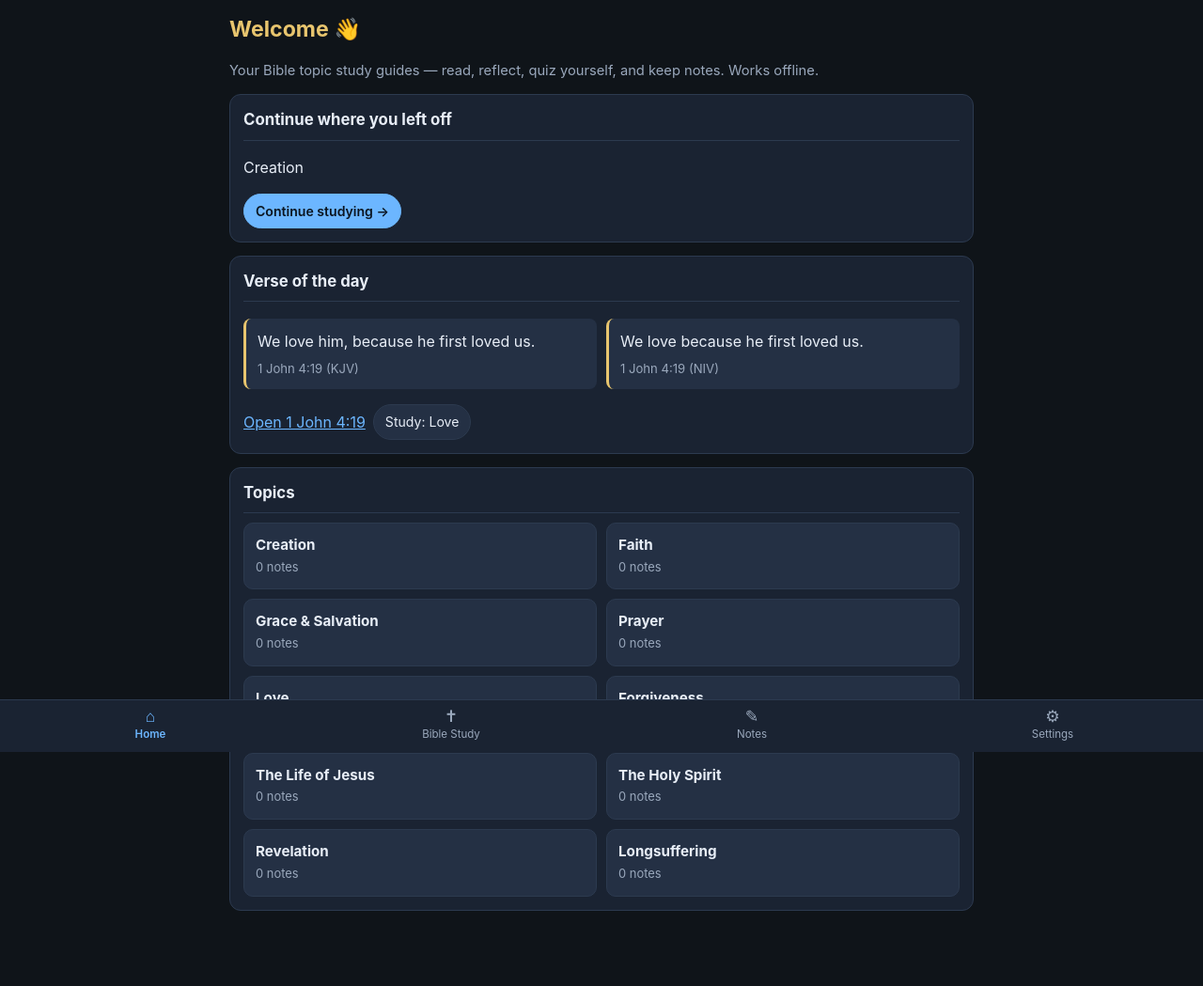
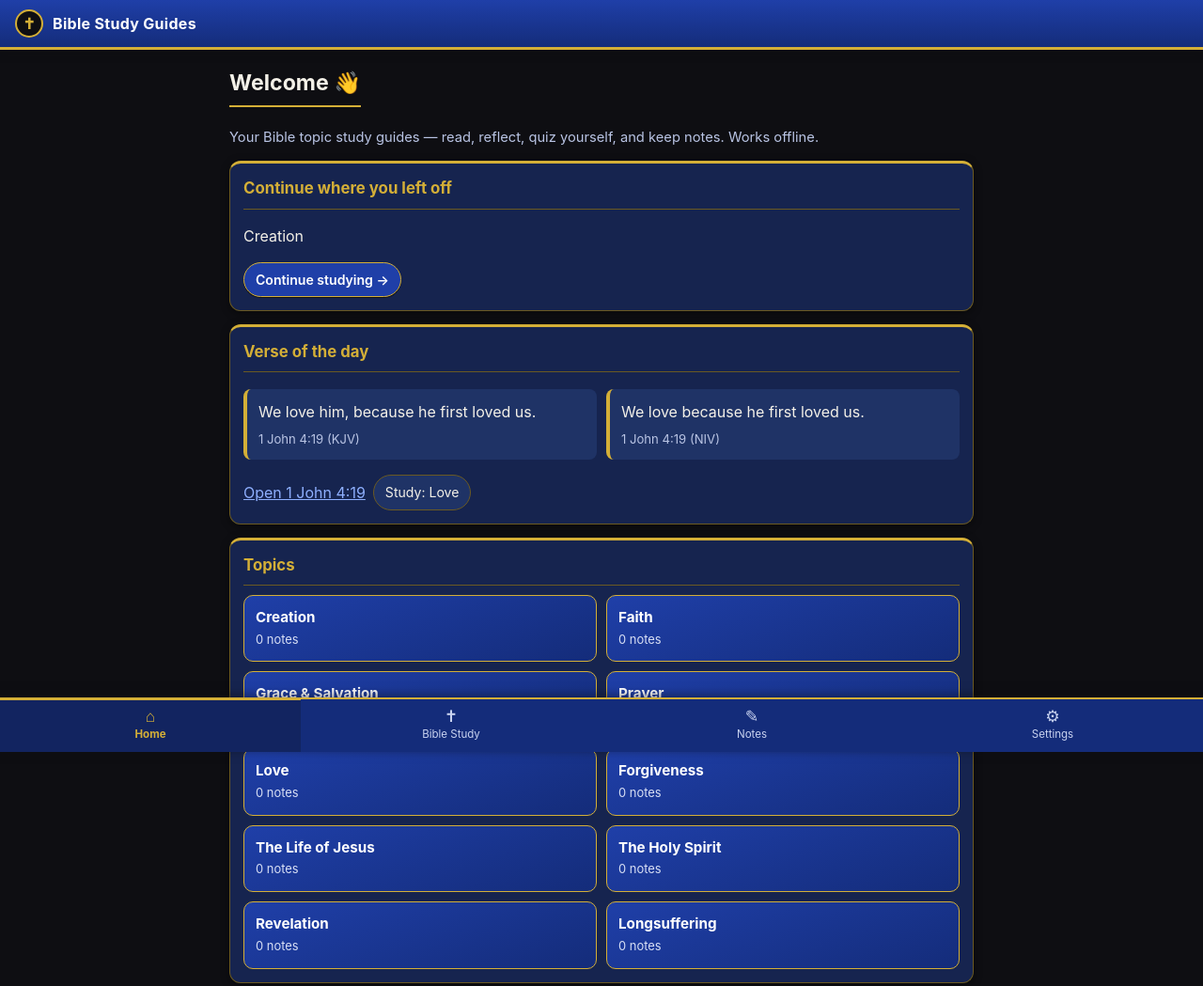
Before and after one commit to Natwonb/bible-study-guides, a plain HTML site: page index.html in a window 1280 px wide. Shown: the whole page at 94% size. Drawn offline with Linux system fonts and the light colour scheme.

Commit message:
v1.2.0: royal blue + gold + black theme, new icons, SW cache v3

```diff
--- a/index.html
+++ b/index.html
@@ -1,44 +1,50 @@
 <!DOCTYPE html><html lang="en"><head><meta charset="utf-8"/>
 <meta name="viewport" content="width=device-width, initial-scale=1, viewport-fit=cover"/>
-<meta name="theme-color" content="#1a2d4a"/><meta name="apple-mobile-web-app-capable" content="yes"/>
+<meta name="theme-color" content="#142C7A"/><meta name="apple-mobile-web-app-capable" content="yes"/>
 <meta name="apple-mobile-web-app-status-bar-style" content="black-translucent"/><meta name="apple-mobile-web-app-title" content="Bible Study"/>
 <meta name="mobile-web-app-capable" content="yes"/><meta name="description" content="Offline Bible topic study guides with quizzes, notes, KJV and NIV memory verses, and classic commentaries."/>
 <title>Bible Study Guides</title><link rel="manifest" href="manifest.webmanifest"/><link rel="apple-touch-icon" href="apple-touch-icon.png"/>
 <link rel="icon" type="image/png" sizes="192x192" href="icon-192.png"/><style>
-:root{--bg:#0f1419;--surface:#1a2332;--surface2:#243044;--text:#e8eef7;--muted:#9aa8bc;--accent:#6cb6ff;--gold:#e8c56e;--border:#2c3a4f;--ok:#7dcea0;--danger:#ff7b7b;--fs:16px}
-body.light{--bg:#f6f4ef;--surface:#fff;--surface2:#f0ece2;--text:#1d2430;--muted:#5d6878;--accent:#1f6fd1;--gold:#8a6410;--border:#ddd5c4;--ok:#1e7a46;--danger:#c0392b}
+:root{--royal:#1F3FA8;--deep:#142C7A;--gold:#D4AF37;--ink:#0E0E12;--bg:#0E0E12;--surface:#16244F;--surface2:#1F3366;--text:#F4F1E8;--muted:#B9C4E4;--accent:#8FB0FF;--goldText:#D4AF37;--border:#6B5A22;--ok:#7DDBA3;--danger:#FF8A8A;--shadow:0 2px 10px rgba(0,0,0,.45);--fs:16px}
+body.light{--bg:#FBF8F0;--surface:#FFFFFF;--surface2:#F3EEDD;--text:#0E0E12;--muted:#4A5370;--accent:#1F3FA8;--goldText:#8A6A12;--border:#E0CF94;--ok:#1E7A46;--danger:#B3261E;--shadow:0 2px 8px rgba(14,14,18,.12)}
 *{box-sizing:border-box}html,body{margin:0;padding:0;background:var(--bg);color:var(--text);font-family:-apple-system,BlinkMacSystemFont,"Segoe UI",Roboto,Helvetica,Arial,sans-serif;line-height:1.5;-webkit-text-size-adjust:100%;font-size:var(--fs)}
 a{color:var(--accent)}
-.wrap{max-width:820px;margin:0 auto;padding:calc(14px + env(safe-area-inset-top)) 14px calc(90px + env(safe-area-inset-bottom))}
-h1{font-size:1.45em;margin:0 0 6px;color:var(--gold)}.sub{color:var(--muted);font-size:.92em}
-.card{background:var(--surface);border:1px solid var(--border);border-radius:12px;padding:14px;margin:14px 0}
-.card h2{margin:0 0 10px;font-size:1.05em;border-bottom:1px solid var(--border);padding-bottom:8px}
+header.top{position:sticky;top:0;z-index:11;background:linear-gradient(180deg,var(--royal),var(--deep));color:#fff;border-bottom:3px solid var(--gold);box-shadow:0 2px 8px rgba(14,14,18,.5);padding:calc(10px + env(safe-area-inset-top)) calc(16px + env(safe-area-inset-right)) 10px calc(16px + env(safe-area-inset-left));display:flex;align-items:center;gap:10px;font-weight:700;letter-spacing:.3px}
+header.top .mark{width:30px;height:30px;border-radius:50%;background:var(--ink);border:2px solid var(--gold);color:var(--gold);display:flex;align-items:center;justify-content:center;font-size:16px}
+.wrap{max-width:820px;margin:0 auto;padding:14px 14px calc(90px + env(safe-area-inset-bottom))}
+h1{font-size:1.45em;margin:4px 0 6px;color:var(--text);padding-bottom:6px;border-bottom:2px solid var(--gold);display:inline-block}
+.sub{color:var(--muted);font-size:.92em}
+.card{background:var(--surface);border:1px solid var(--border);border-top:3px solid var(--gold);border-radius:12px;padding:14px;margin:14px 0;box-shadow:var(--shadow)}
+.card h2{margin:0 0 10px;font-size:1.05em;color:var(--goldText);border-bottom:1px solid var(--border);padding-bottom:8px}
+.card .card{border-top-width:1px;box-shadow:none}
 .seg{display:flex;flex-wrap:wrap;gap:6px;margin:8px 0 4px}
 button,.btn{font:inherit;font-size:.88em;background:var(--surface2);color:var(--text);border:1px solid var(--border);border-radius:999px;padding:7px 12px;cursor:pointer}
-button.active,.btn.primary{background:var(--accent);color:#0b1520;border-color:var(--accent);font-weight:600}
-body.light button.active,body.light .btn.primary{color:#fff}
+button.active{background:var(--gold);color:var(--ink);border-color:var(--gold);font-weight:700}
+.btn.primary{background:var(--royal);color:#fff;border:1px solid var(--gold);font-weight:600;box-shadow:0 1px 0 var(--ink)}
 .btn.danger{color:var(--danger)}
-.callout{background:var(--surface2);border-left:3px solid var(--accent);padding:10px 12px;border-radius:8px;color:var(--muted);font-size:.9em;margin:8px 0}
+.callout{background:var(--surface2);border-left:4px solid var(--gold);padding:10px 12px;border-radius:8px;color:var(--muted);font-size:.9em;margin:8px 0}
 .ref-row{margin:0 0 10px}.muted,.ref-note{color:var(--muted)}
-.term{margin:0 0 10px}.term .label{font-weight:600;color:var(--gold);display:block}
-ol.qlist{padding-left:1.2rem;margin:0}ol.qlist li{margin:0 0 10px}.quiz-a{color:var(--ok);margin-top:4px}
-.toggle{display:flex;align-items:center;gap:10px;margin-bottom:10px}.toggle input{width:18px;height:18px}
-.quote{background:var(--surface2);border-radius:8px;padding:12px;margin:8px 0;border-left:3px solid var(--gold)}
+.term{margin:0 0 10px}.term .label{font-weight:700;color:var(--goldText);display:block}
+ol.qlist{padding-left:1.2rem;margin:0}ol.qlist li{margin:0 0 10px}ol.qlist li::marker{color:var(--goldText);font-weight:700}.quiz-a{color:var(--ok);margin-top:4px}
+.toggle{display:flex;align-items:center;gap:10px;margin-bottom:10px}.toggle input{width:18px;height:18px;accent-color:var(--royal)}
+.quote{background:var(--surface2);border-radius:8px;padding:12px;margin:8px 0;border-left:4px solid var(--gold)}
 .quote .cite{color:var(--muted);font-size:.82em;margin-top:8px}
 .grid2{display:grid;grid-template-columns:1fr;gap:10px}@media(min-width:640px){.grid2{grid-template-columns:1fr 1fr}}
 .tiles{display:grid;grid-template-columns:1fr 1fr;gap:10px}
-.tile{background:var(--surface2);border:1px solid var(--border);border-radius:10px;padding:12px;text-align:left;border-radius:10px;font-size:.95em}
+.tile{background:linear-gradient(160deg,var(--royal),var(--deep));color:#fff;border:1px solid var(--gold);border-radius:10px;padding:12px;text-align:left;font-size:.95em}
+.tile .muted{color:#D9E0F5!important}
 .links a{display:block;background:var(--surface2);border:1px solid var(--border);border-radius:8px;padding:10px 12px;margin:6px 0;text-decoration:none}
 .links a small{display:block;color:var(--muted)}
 input[type=text],input[type=search],textarea,select{font:inherit;width:100%;background:var(--surface2);color:var(--text);border:1px solid var(--border);border-radius:8px;padding:9px;margin:4px 0 10px}
+input:focus,textarea:focus,select:focus{outline:2px solid var(--gold);outline-offset:1px}
 textarea{min-height:140px}
 .note{border-top:1px solid var(--border);padding:10px 0}.note:first-child{border-top:0}
-.note h3{margin:0 0 4px;font-size:1em}.tag{display:inline-block;font-size:.75em;background:var(--surface2);border:1px solid var(--border);border-radius:999px;padding:1px 8px;color:var(--gold)}
+.note h3{margin:0 0 4px;font-size:1em}.tag{display:inline-block;font-size:.75em;background:var(--ink);border:1px solid var(--gold);border-radius:999px;padding:1px 8px;color:var(--gold)}
 .row{display:flex;gap:8px;flex-wrap:wrap;align-items:center}
-nav.tabs{position:fixed;left:0;right:0;bottom:0;display:flex;background:var(--surface);border-top:1px solid var(--border);padding-bottom:env(safe-area-inset-bottom);padding-left:env(safe-area-inset-left);padding-right:env(safe-area-inset-right);z-index:10}
-nav.tabs button{flex:1;border:0;border-radius:0;background:none;padding:8px 2px 10px;color:var(--muted);font-size:.72em;display:flex;flex-direction:column;align-items:center;gap:2px}
+nav.tabs{position:fixed;left:0;right:0;bottom:0;display:flex;background:var(--deep);border-top:2px solid var(--gold);box-shadow:0 -2px 10px rgba(14,14,18,.5);padding-bottom:env(safe-area-inset-bottom);padding-left:env(safe-area-inset-left);padding-right:env(safe-area-inset-right);z-index:10}
+nav.tabs button{flex:1;border:0;border-radius:0;background:none;padding:8px 2px 10px;color:#C9D3F0;font-size:.72em;display:flex;flex-direction:column;align-items:center;gap:2px;border-top:3px solid transparent;margin-top:-2px}
 nav.tabs button .ic{font-size:1.5em;line-height:1}
-nav.tabs button.on{color:var(--accent);font-weight:600}
+nav.tabs button.on{color:var(--gold);font-weight:700;border-top-color:var(--gold);background:rgba(14,14,18,.25)}
 </style></head>
 <body><div id="app"></div><script>
 const BOOK_ABBR={genesis:"GEN",exodus:"EXO",leviticus:"LEV",numbers:"NUM",deuteronomy:"DEU",joshua:"JOS",judges:"JDG",ruth:"RUT","1 samuel":"1SA","2 samuel":"2SA","1 kings":"1KI","2 kings":"2KI","1 chronicles":"1CH","2 chronicles":"2CH",ezra:"EZR",nehemiah:"NEH",esther:"EST",job:"JOB",psalm:"PSA",psalms:"PSA",proverbs:"PRO",ecclesiastes:"ECC","song of solomon":"SNG","song of songs":"SNG",isaiah:"ISA",jeremiah:"JER",lamentations:"LAM",ezekiel:"EZK",daniel:"DAN",hosea:"HOS",joel:"JOL",amos:"AMO",obadiah:"OBA",jonah:"JON",micah:"MIC",nahum:"NAM",habakkuk:"HAB",zephaniah:"ZEP",haggai:"HAG",zechariah:"ZEC",malachi:"MAL",matthew:"MAT",mark:"MRK",luke:"LUK",john:"JHN",acts:"ACT",romans:"ROM","1 corinthians":"1CO","2 corinthians":"2CO",galatians:"GAL",ephesians:"EPH",philippians:"PHP",colossians:"COL","1 thessalonians":"1TH","2 thessalonians":"2TH","1 timothy":"1TI","2 timothy":"2TI",titus:"TIT",philemon:"PHM",hebrews:"HEB",james:"JAS","1 peter":"1PE","2 peter":"2PE","1 john":"1JN","2 john":"2JN","3 john":"3JN",jude:"JUD",revelation:"REV"};
@@ -66,7 +72,7 @@ const saveNotes=()=>LS.set("bsg-notes",S.notes);
 const topic=id=>DATA.topics.find(x=>x.id===id)||DATA.topics[0];
 const seg=(opts,val,act)=>`<div class="seg">${opts.map(([v,l])=>`<button class="${v==val?"active":""}" data-a="${act}" data-v="${esc(v)}">${esc(l)}</button>`).join("")}</div>`;
 function applyTheme(){document.body.classList.toggle("light",S.theme==="light");document.documentElement.style.setProperty("--fs",S.fs+"px");
- const mc=document.querySelector('meta[name=theme-color]');if(mc)mc.content=S.theme==="light"?"#f6f4ef":"#1a2d4a"}
+ const mc=document.querySelector('meta[name=theme-color]');if(mc)mc.content="#142C7A"}
 function go(tab,push=true){if(tab===S.tab)return;if(push)S.history.push(S.tab);S.tab=tab;render();window.scrollTo(0,0)}
 // Called by Android back button; returns true if handled
 window.appBack=function(){if(S.tab==="notes"&&S.editing){S.editing=null;render();return true}
@@ -112,12 +118,12 @@ function notes(){
 function settings(){return `<h1>Settings</h1>
  <div class="card"><h2>Bible links</h2><p class="muted">Which app or site verse references open in.</p>${seg([["youversion","YouVersion"],["gateway","Bible Gateway"]],S.source,"set-source")}<p class="muted" style="margin-top:10px">Version</p>${seg([["KJV","KJV"],["NIV","NIV"]],S.version,"set-version")}</div>
  <div class="card"><h2>Appearance</h2><p class="muted">Theme</p>${seg([["dark","Dark"],["light","Light"]],S.theme,"set-theme")}<p class="muted" style="margin-top:10px">Text size</p>${seg([[14,"Small"],[16,"Medium"],[18,"Large"],[21,"Extra large"]],S.fs,"set-fs")}</div>
- <div class="card"><h2>About</h2><p><b>Bible Study Guides</b> v1.1.0 — ten topic study guides with quizzes, KJV and NIV memory verses, and notes from Matthew Henry's Commentary and Jamieson-Fausset-Brown. Your notes and settings stay on this device.</p>
+ <div class="card"><h2>About</h2><p><b>Bible Study Guides</b> v1.2.0 — ten topic study guides with quizzes, KJV and NIV memory verses, and notes from Matthew Henry's Commentary and Jamieson-Fausset-Brown. Your notes and settings stay on this device.</p>
  <p class="muted" style="font-size:.85em">KJV text is public domain. Scripture quotations marked NIV are taken from the Holy Bible, New International Version®, NIV®. Copyright ©1973, 1978, 1984, 2011 by Biblica, Inc.® Used by permission. All rights reserved worldwide.</p></div>`}
 
 const TABS=[["home","⌂","Home"],["study","✝","Bible Study"],["notes","✎","Notes"],["settings","⚙","Settings"]];
 function render(){applyTheme();const body={home,study,notes,settings}[S.tab]();
- document.getElementById("app").innerHTML=`<div class="wrap">${body}</div><nav class="tabs">${TABS.map(([k,i,l])=>`<button class="${S.tab===k?"on":""}" data-a="tab" data-v="${k}"><span class="ic">${i}</span>${l}</button>`).join("")}</nav>`}
+ document.getElementById("app").innerHTML=`<header class="top"><span class="mark">✝</span>Bible Study Guides</header><div class="wrap">${body}</div><nav class="tabs">${TABS.map(([k,i,l])=>`<button class="${S.tab===k?"on":""}" data-a="tab" data-v="${k}"><span class="ic">${i}</span>${l}</button>`).join("")}</nav>`}
 
 function exportNotes(){const json=JSON.stringify({app:"bible-study-guides",version:1,exported:new Date().toISOString(),notes:S.notes},null,2);const name="bible-notes-"+new Date().toISOString().slice(0,10)+".json";
  if(window.AndroidBridge&&AndroidBridge.shareFile){AndroidBridge.shareFile(name,json);return}
--- a/sw.js
+++ b/sw.js
@@ -1,4 +1,4 @@
-const CACHE = 'bible-study-guides-v2';
+const CACHE = 'bible-study-guides-v3';
 const ASSETS = [
   './',
   './index.html',
```
Also changed, not shown: apple-touch-icon.png, icon-192.png, icon-512.png, manifest.webmanifest.
